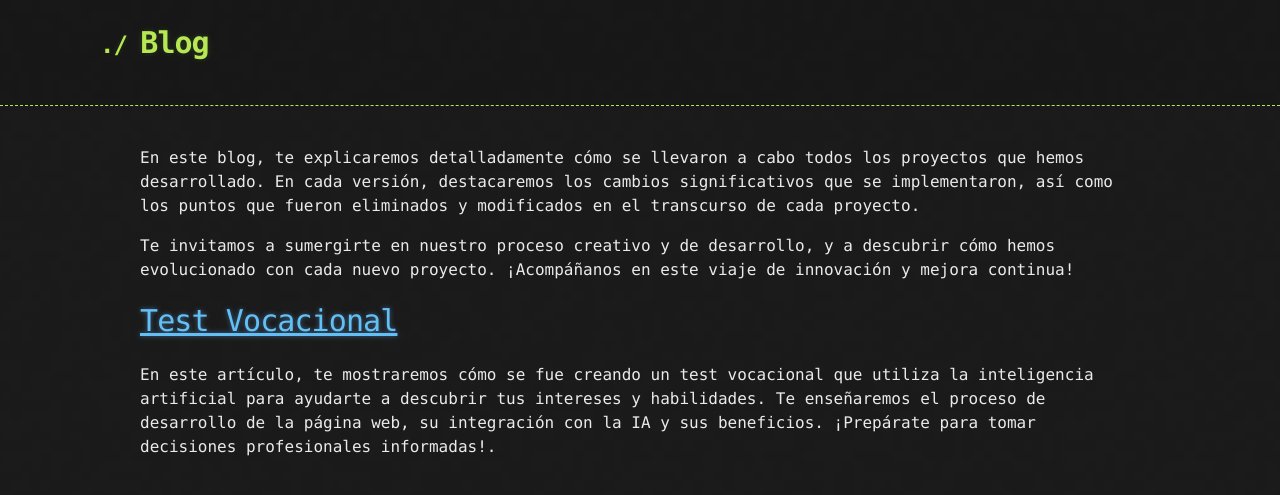
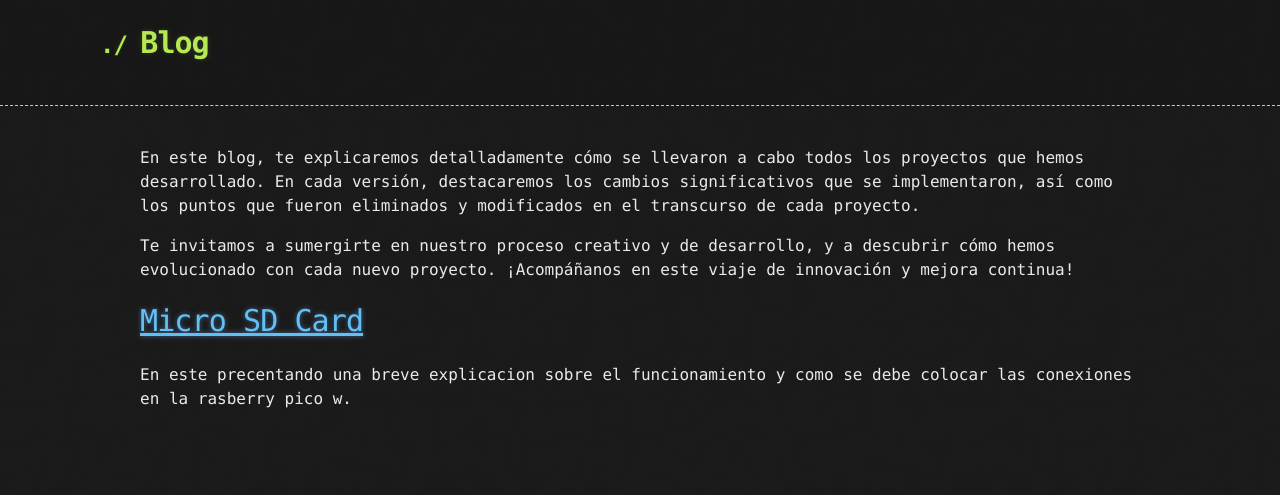
Before and after one commit to NinjaDiaz007/Blog, a Jekyll site: the page built from index.md, in a window 1280 px wide. Shown: the top 495 px of the page. Built offline with Jekyll 4.4.1, drawn with Linux system fonts in a browser that asks for light colours; the repository's description, which GitHub fills in, is left out.

Commit message:
Add files via upload

```diff
--- a/index.md
+++ b/index.md
@@ -6,9 +6,9 @@ En este blog, te explicaremos detalladamente cómo se llevaron a cabo todos los
 
 Te invitamos a sumergirte en nuestro proceso creativo y de desarrollo, y a descubrir cómo hemos evolucionado con cada nuevo proyecto. ¡Acompáñanos en este viaje de innovación y mejora continua!
 
-# [Test Vocacional](./test-vocacional.html)
+# [Micro SD Card](./microSD.html)
 
-En este artículo, te mostraremos cómo se fue creando un test vocacional que utiliza la inteligencia artificial para ayudarte a descubrir tus intereses y habilidades. Te enseñaremos el proceso de desarrollo de la página web, su integración con la IA y sus beneficios. ¡Prepárate para tomar decisiones profesionales informadas!.
+En este precentando una breve explicacion sobre el funcionamiento y como se debe colocar las conexiones en la rasberry pico w.
 
 
 <!--### Small image
```
